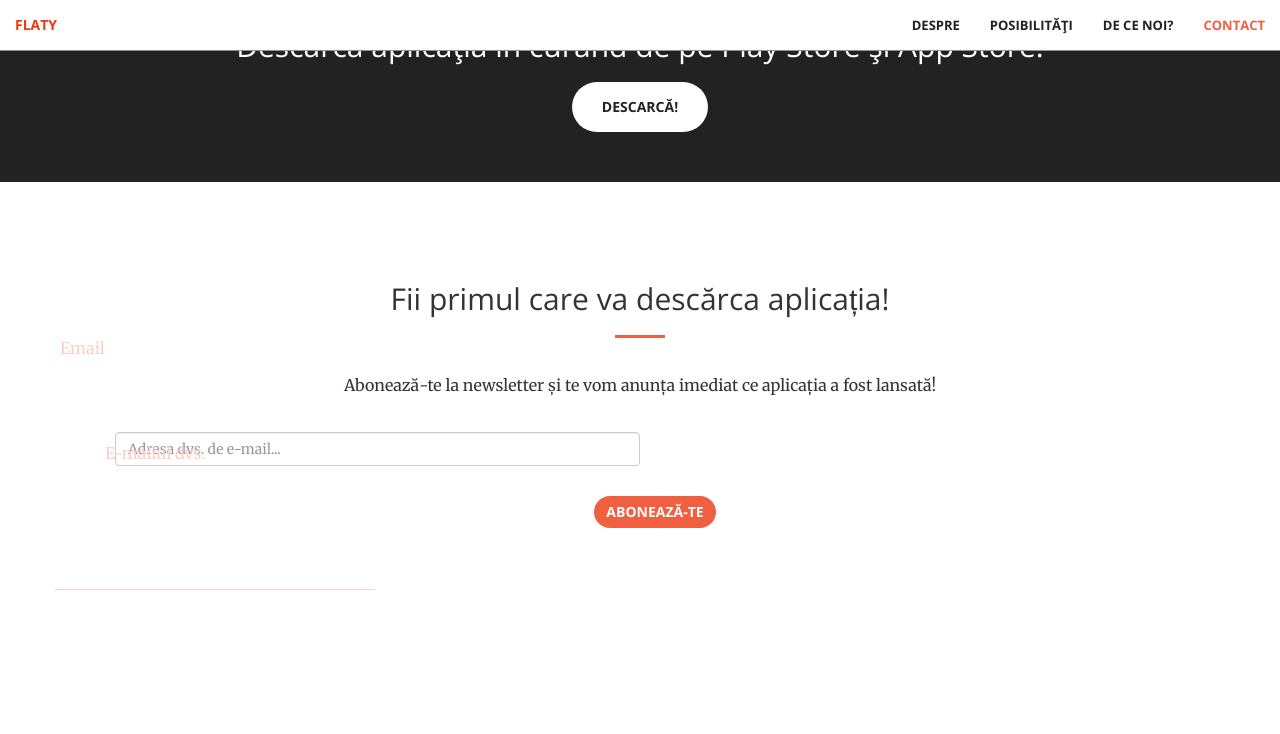
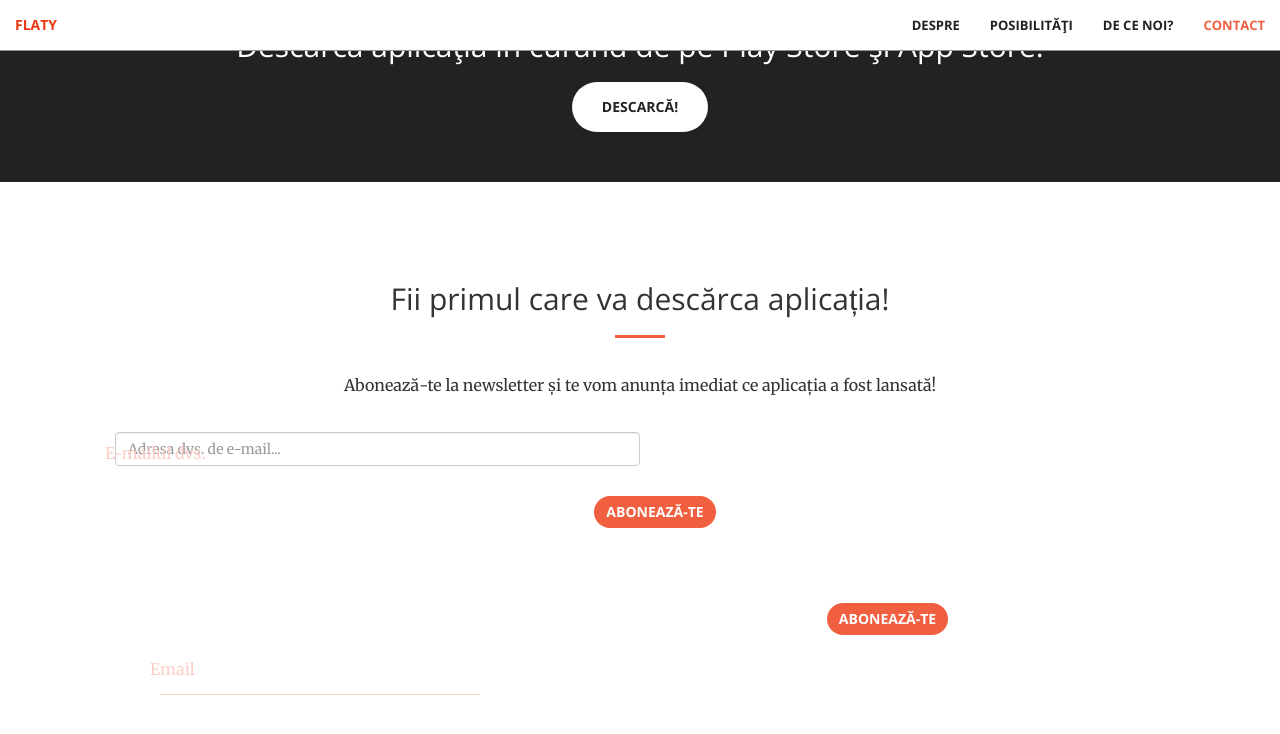
Before and after one commit to rptoma/Flaty-landing-page-2, a Jekyll site: the page built from index.html, in a window 1280 px wide and 900 px high, scrolled down 2409 px. Shown: the top 734 px of the window. Built offline with Jekyll 4.4.1, drawn with Linux system fonts in a browser that asks for light colours.

Commit message:
Update contact.html

```diff
--- a/_includes/contact.html
+++ b/_includes/contact.html
@@ -11,28 +11,32 @@
                     <div class="container">
                         <form action="https://formspree.io/appflaty@gmail.com" method="POST">
 
-                              <div class="form-group col-md-12">
+                            <div class="form-group col-md-12">
                                 <!-- <label for="emailUtilizator">Email-ul dvs.</label> -->
                                   <div class="form-group col-md-6">
                                       <label for="emailUtilizator">E-mailul dvs.</label>
                                       <input type="email" name="_replyto" class="form-control" placeholder="Adresa dvs. de e-mail...">
                                   </div>
-                              </div>
-                                <div class="form-group col-md-12">
+                            </div>
+                            <div class="form-group col-md-12">
                               <button type="submit" class="btn btn-primary">Abonează-te</button>
-                                </div>
+                            </div>
                         </form>
 
                     </div>
                 </div>
             </center>
-
-                        <form style="width: $width;margin: 45px auto;">
-                            <div class="group">
+        </div>
+        <div class="container-fluid" style="text-align: center; margin: 60px;">
+                        <form>
+                            <div class="group col-md-6">
                               <input type="text" required="required"/><span class="highlight"></span><span class="bar"></span>
                               <label>Email</label>
                             </div>
+                            <div class="form-group col-md-6">
+                              <button type="submit" class="btn btn-primary">Abonează-te</button>
+                            </div>
                         </form>
+        </div>
 
-        </div>
 </section>
```
